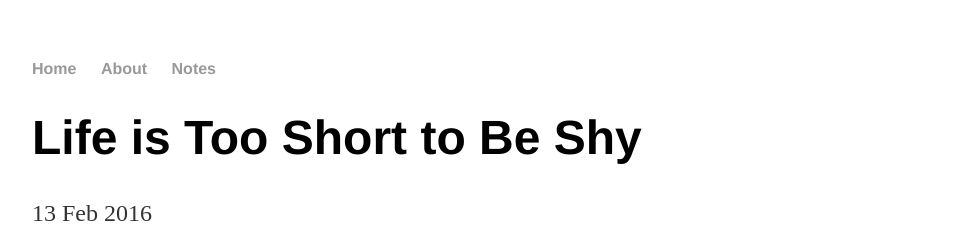
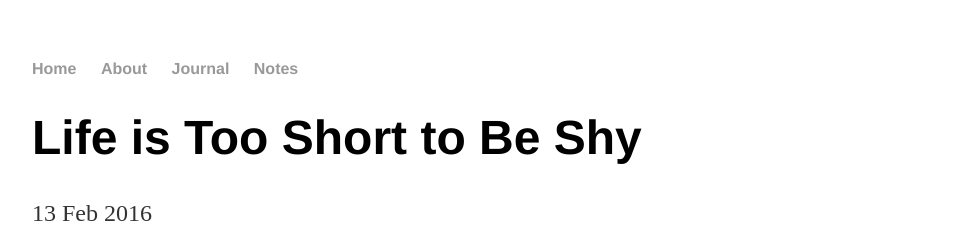
Before and after one commit to SalsaZishi/justanothercsguy.github.io, a Jekyll site: the page built from _posts/2016-02-13-zishi-wu-site-launched.md, in a window 1280 px wide. Shown: the top 252 px of the page, without its empty margins (160-1115 px from the left). Built offline with Jekyll 4.4.1, drawn with Linux system fonts in a browser that asks for light colours.

Commit message:
Update default.html

```diff
--- a/_layouts/default.html
+++ b/_layouts/default.html
@@ -11,6 +11,7 @@
       <ul>
         <li><a href="/">Home</a></li>
         <li><a href="/about">About</a></li>
+        <li><a href="/journal">Journal</a></li>
         <li><a href="/notes">Notes</a></li>
       </ul>
     </nav>
```
